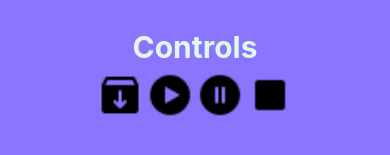
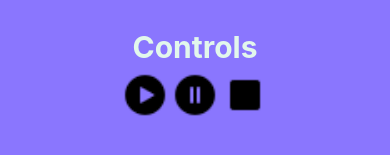
Before and after one commit to hamid-hai/nook_mobile, a React Native app: screen / in a window 390 px wide. Shown: the part 199-354 px from the top of the page. Built offline with nearby package versions, Linux system fonts and the light colour scheme.

Commit message:
Commented out download button, now intergrated with picker

```diff
--- a/src/sections/Buttons.tsx
+++ b/src/sections/Buttons.tsx
@@ -55,10 +55,10 @@ export const ButtonsController = () => {
         <View style={styles.row}>
 
             {/* Get audio should be tied to picker to automatically download files depending on the chosen game */}
-            <Pressable
+            {/* <Pressable
                 onPress={getAudio}>
                 <Image style={styles.image} source={require('../assets/icons/download-icon.png')} />
-            </Pressable>
+            </Pressable> */}
 
             {/* Play and Pause can be combined into one button, these control the file locally without having to re-download the file each time */}
             <Pressable
```
